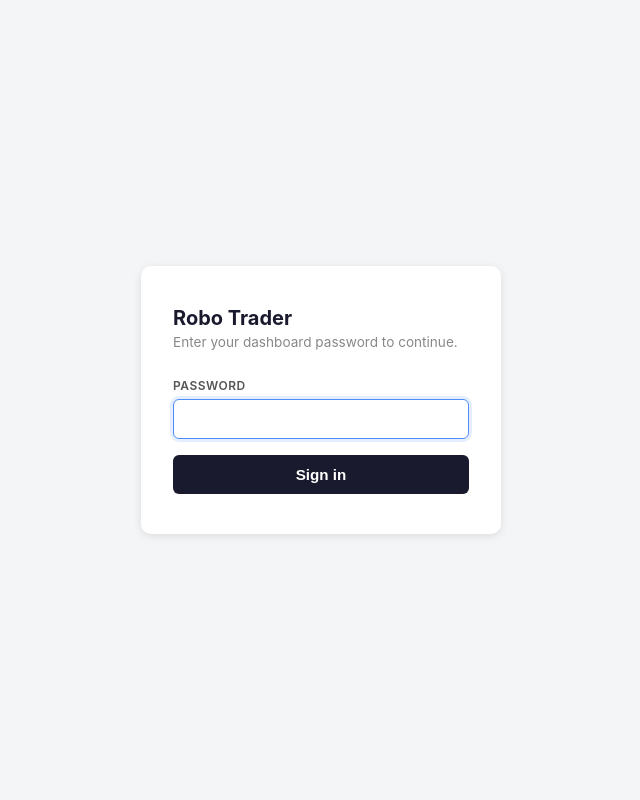
After one commit to sompayrac-jackson/robo_trader, a Flask app: page /login in a window 1280 px wide. The commit adds this page. Shown: the whole page, without its empty margins (319-959 px from the left). Run offline with Flask 3, Linux system fonts and the light colour scheme.

Commit message:
Add password login to web dashboard
Single-password auth via Flask session. Credentials stored in .env as
SECRET_KEY and DASHBOARD_PASSWORD.

Co-Authored-By: Claude Sonnet 4.6 <noreply@anthropic.com>

```diff
--- a/app.py
+++ b/app.py
@@ -1,14 +1,47 @@
-from flask import Flask, render_template
+import os
+import functools
+from flask import Flask, render_template, request, redirect, url_for, session
+from dotenv import load_dotenv
 from paper_trader import load_portfolio
 from rsi_strategy import scan_watchlist as rsi_scan
 from ma_strategy import scan_watchlist as ma_scan
 from trader import merge_signals
-from auth import login, logout
+from auth import login as rh_login, logout as rh_logout
+
+load_dotenv()
 
 app = Flask(__name__)
+app.secret_key = os.getenv('SECRET_KEY')
+
+
+def login_required(f):
+    @functools.wraps(f)
+    def wrapper(*args, **kwargs):
+        if not session.get('authenticated'):
+            return redirect(url_for('login_page'))
+        return f(*args, **kwargs)
+    return wrapper
+
+
+@app.route('/login', methods=['GET', 'POST'])
+def login_page():
+    error = None
+    if request.method == 'POST':
+        if request.form.get('password') == os.getenv('DASHBOARD_PASSWORD'):
+            session['authenticated'] = True
+            return redirect(url_for('index'))
+        error = 'Incorrect password.'
+    return render_template('login.html', error=error)
+
+
+@app.route('/logout')
+def logout_page():
+    session.clear()
+    return redirect(url_for('login_page'))
 
 
 @app.route('/')
+@login_required
 def index():
     portfolio = load_portfolio()
     trades = list(reversed(portfolio.get('trades', [])))[:20]
@@ -16,12 +49,13 @@ def index():
 
 
 @app.route('/scan')
+@login_required
 def scan():
     try:
-        login()
+        rh_login()
         rsi_signals = rsi_scan()
         ma_signals = ma_scan()
-        logout()
+        rh_logout()
     except Exception as e:
         return render_template('signals.html', signals=[], error=str(e))
 
--- a/templates/base.html
+++ b/templates/base.html
@@ -47,6 +47,7 @@
     <span class="brand">Robo Trader</span>
     <a href="/" {% if active == 'portfolio' %}class="active"{% endif %}>Portfolio</a>
     <a href="/scan" {% if active == 'signals' %}class="active"{% endif %}>Scan Signals</a>
+    <a href="/logout" style="margin-left:auto;">Logout</a>
   </nav>
   <main>
     {% block content %}{% endblock %}
--- /dev/null
+++ b/templates/login.html
@@ -0,0 +1,33 @@
+<!DOCTYPE html>
+<html lang="en">
+<head>
+  <meta charset="UTF-8">
+  <meta name="viewport" content="width=device-width, initial-scale=1.0">
+  <title>Robo Trader — Login</title>
+  <style>
+    * { box-sizing: border-box; margin: 0; padding: 0; }
+    body { font-family: -apple-system, BlinkMacSystemFont, 'Segoe UI', sans-serif; background: #f4f5f7; display: flex; align-items: center; justify-content: center; min-height: 100vh; }
+    .card { background: #fff; border-radius: 10px; box-shadow: 0 2px 8px rgba(0,0,0,.1); padding: 2.5rem 2rem; width: 100%; max-width: 360px; }
+    h1 { font-size: 1.25rem; color: #1a1a2e; margin-bottom: .25rem; }
+    p { font-size: .85rem; color: #888; margin-bottom: 1.75rem; }
+    label { display: block; font-size: .75rem; font-weight: 600; color: #555; text-transform: uppercase; letter-spacing: .5px; margin-bottom: .4rem; }
+    input[type=password] { width: 100%; padding: .65rem .85rem; border: 1px solid #ddd; border-radius: 6px; font-size: .95rem; outline: none; margin-bottom: 1rem; }
+    input[type=password]:focus { border-color: #4f8ef7; box-shadow: 0 0 0 3px rgba(79,142,247,.15); }
+    button { width: 100%; padding: .7rem; background: #1a1a2e; color: #fff; border: none; border-radius: 6px; font-size: .95rem; font-weight: 600; cursor: pointer; }
+    button:hover { background: #2d2d4e; }
+    .error { background: #fde8e8; color: #a02020; padding: .6rem .85rem; border-radius: 6px; font-size: .85rem; margin-bottom: 1rem; }
+  </style>
+</head>
+<body>
+  <div class="card">
+    <h1>Robo Trader</h1>
+    <p>Enter your dashboard password to continue.</p>
+    {% if error %}<div class="error">{{ error }}</div>{% endif %}
+    <form method="POST">
+      <label for="password">Password</label>
+      <input type="password" id="password" name="password" autofocus>
+      <button type="submit">Sign in</button>
+    </form>
+  </div>
+</body>
+</html>
```
